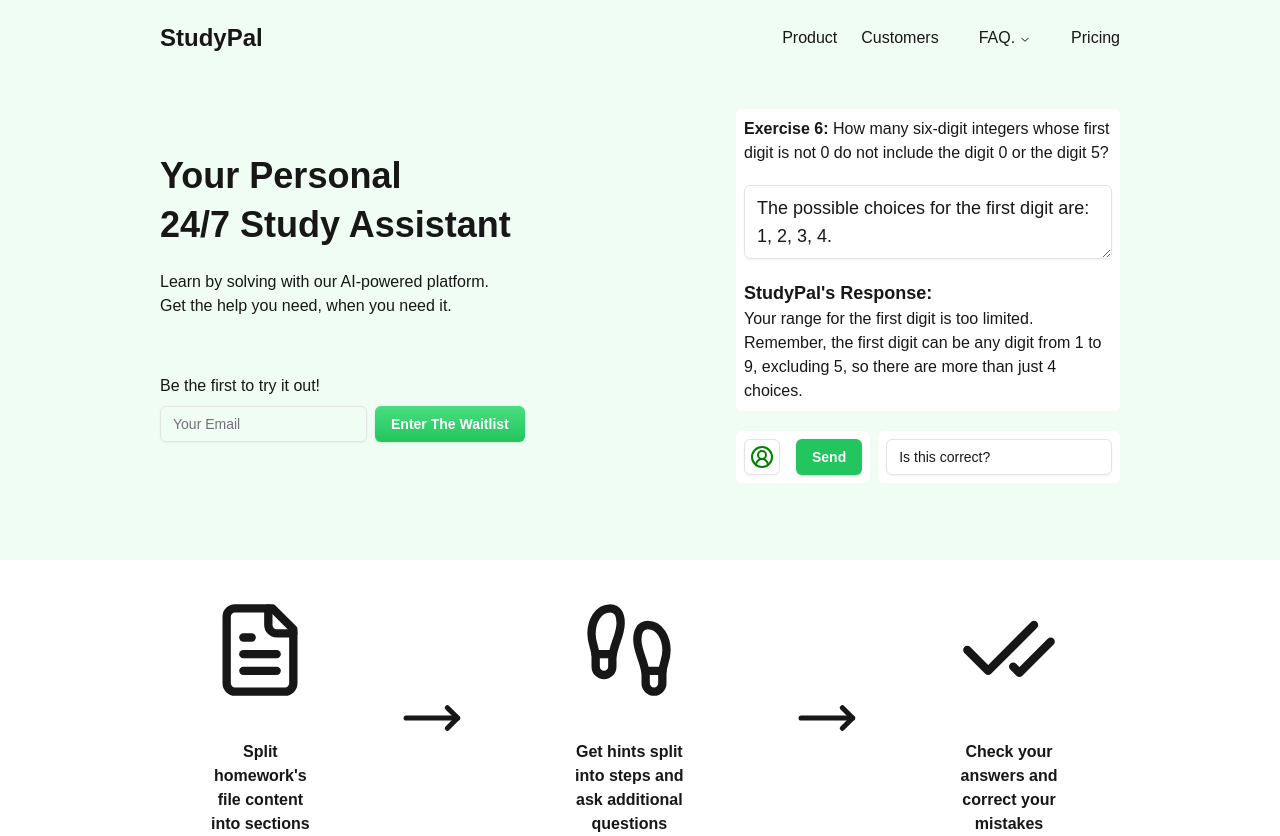
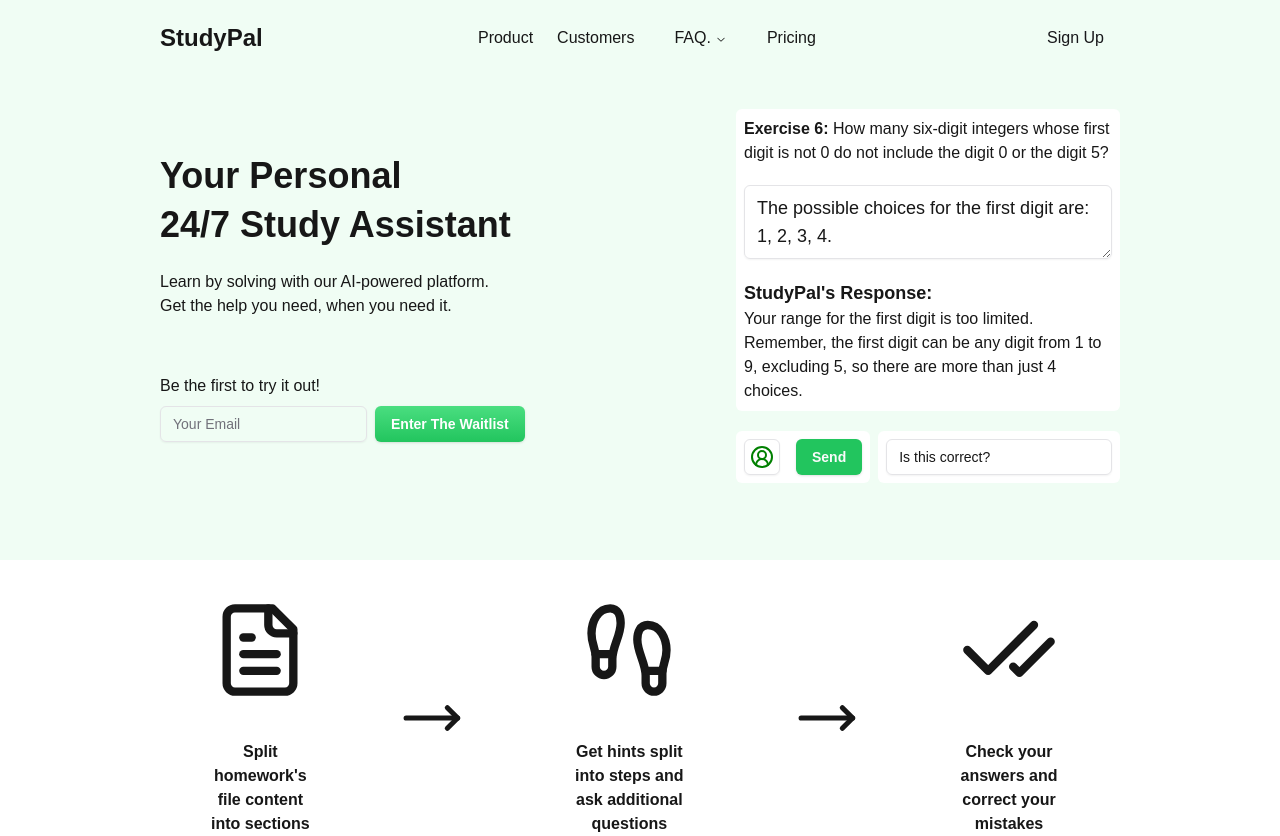
Before and after one commit to Giannoulakos/studypal, a Next.js app: page / in a window 1280 px wide. Built offline with nearby package versions, Linux system fonts and the light colour scheme; no server answers.

Commit message:
added navbar signup and logout

```diff
--- a/src/components/ui/homepage/navbar.tsx
+++ b/src/components/ui/homepage/navbar.tsx
@@ -1,3 +1,5 @@
+'use client';
+
 import {
   NavigationMenu,
   NavigationMenuContent,
@@ -8,8 +10,28 @@
   NavigationMenuTrigger,
   NavigationMenuViewport,
 } from '@/components/ui/navigation-menu';
+import { Button } from '../button';
+import { createClient } from '../../../../utils/supabase/client';
+import { useEffect, useState } from 'react';
+import { useRouter } from 'next/navigation';
 
 const Navbar = () => {
+  const supabase = createClient();
+  const router = useRouter();
+
+  const [user, setUser] = useState<any>(null);
+
+  const authenticate = async () => {
+    const {
+      data: { user },
+    } = await supabase.auth.getUser();
+    setUser(user);
+  };
+
+  useEffect(() => {
+    authenticate();
+  }, []);
+
   return (
     <nav className='flex items-center justify-between 5'>
       <div className=' font-semibold text-2xl'>StudyPal</div>
@@ -35,6 +57,31 @@
           </NavigationMenuLink>
         </NavigationMenuList>
       </NavigationMenu>
+      <div>
+        {user ? (
+          <Button
+            onClick={async (e: any) => {
+              e.preventDefault();
+              const { error } = await supabase.auth.signOut();
+              if (error)
+                return console.log('Error logging out:', error.message);
+              setUser(null);
+            }}
+            variant={'link'}
+            className='text-base'
+          >
+            Logout
+          </Button>
+        ) : (
+          <Button
+            onClick={() => router.push('/login')}
+            variant={'link'}
+            className='text-base'
+          >
+            Sign Up
+          </Button>
+        )}
+      </div>
     </nav>
   );
 };
```
